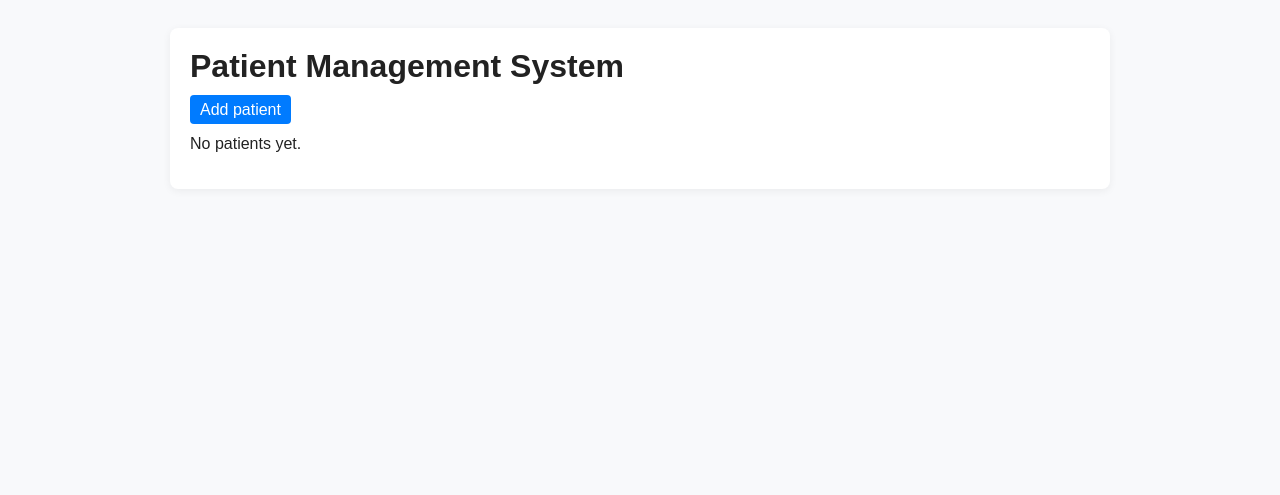
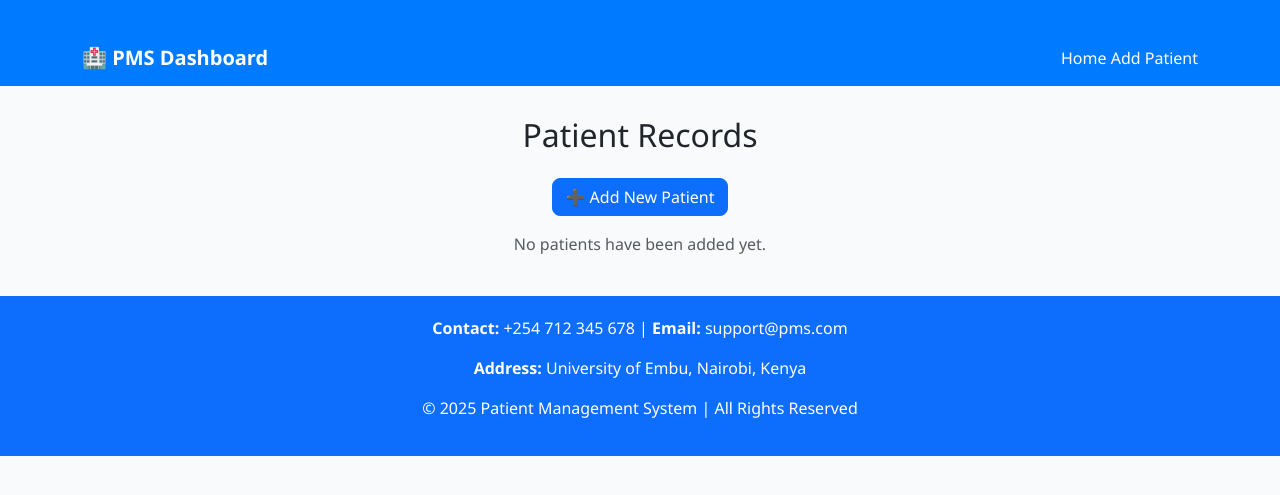
Before and after one commit to ndonga123/pms_app, a Flask app: page / in a window 1280 px wide. Shown: the top 495 px of the page. Run offline with Flask 3, Linux system fonts and the light colour scheme.

Commit message:
Updated app.py and templates with new features

```diff
--- a/app.py
+++ b/app.py
@@ -1,16 +1,15 @@
-from flask import Flask, render_template, request, redirect
+from flask import Flask, render_template, request, redirect, url_for
 from flask_sqlalchemy import SQLAlchemy
 import os
 
 app = Flask(__name__)
 
-# Configure database (use SQLite locally and PostgreSQL on Render)
-app.config['SQLALCHEMY_DATABASE_URI'] = os.environ.get('DATABASE_URL', 'sqlite:///patients.db').replace("postgres://", "postgresql://")
+# Database configuration
+app.config['SQLALCHEMY_DATABASE_URI'] = 'sqlite:///patients.db'
 app.config['SQLALCHEMY_TRACK_MODIFICATIONS'] = False
-
 db = SQLAlchemy(app)
 
-# Define the Patient model
+# Database model
 class Patient(db.Model):
     id = db.Column(db.Integer, primary_key=True)
     name = db.Column(db.String(100), nullable=False)
@@ -18,17 +17,16 @@ class Patient(db.Model):
     gender = db.Column(db.String(10), nullable=False)
     diagnosis = db.Column(db.String(200), nullable=False)
 
-# Initialize the database safely
 with app.app_context():
     db.create_all()
 
-# Home route – view all patients
+# Home page - show all patients
 @app.route('/')
 def index():
     patients = Patient.query.all()
     return render_template('index.html', patients=patients)
 
-# Add patient route (GET + POST)
+# Add patient
 @app.route('/add', methods=['GET', 'POST'])
 def add_patient():
     if request.method == 'POST':
@@ -40,21 +38,13 @@ def add_patient():
         new_patient = Patient(name=name, age=age, gender=gender, diagnosis=diagnosis)
         db.session.add(new_patient)
         db.session.commit()
+        return redirect(url_for('index'))
 
-        return redirect('/')
     return render_template('add.html')
 
-# Delete patient route
-@app.route('/delete/<int:id>')
-def delete_patient(id):
-    patient = Patient.query.get_or_404(id)
-    db.session.delete(patient)
-    db.session.commit()
-    return redirect('/')
-
-# Update patient route
-@app.route('/update/<int:id>', methods=['GET', 'POST'])
-def update_patient(id):
+# Edit patient
+@app.route('/edit/<int:id>', methods=['GET', 'POST'])
+def edit_patient(id):
     patient = Patient.query.get_or_404(id)
     if request.method == 'POST':
         patient.name = request.form['name']
@@ -62,10 +52,17 @@ def update_patient(id):
         patient.gender = request.form['gender']
         patient.diagnosis = request.form['diagnosis']
         db.session.commit()
-        return redirect('/')
-    return render_template('update.html', patient=patient)
+        return redirect(url_for('index'))
+    return render_template('edit.html', patient=patient)
 
-# Run the app
+# Delete patient
+@app.route('/delete/<int:id>', methods=['POST'])
+def delete_patient(id):
+    patient = Patient.query.get_or_404(id)
+    db.session.delete(patient)
+    db.session.commit()
+    return redirect(url_for('index'))
+
 if __name__ == '__main__':
     port = int(os.environ.get('PORT', 10000))
     app.run(host='0.0.0.0', port=port)
--- a/templates/index.html
+++ b/templates/index.html
@@ -1,22 +1,38 @@
-
 {% extends 'layout.html' %}
 {% block content %}
-  <p><a class="btn" href="{{ url_for('add_patient') }}">Add patient</a>
-</p>
+<h2 class="mb-4 text-center">Patient Records</h2>
+
+<div class="text-center mb-3">
+    <a class="btn btn-primary" href="{{ url_for('add_patient') }}">➕ Add New Patient</a>
+</div>
+
 {% if patients %}
-    <table>
-      <thead><tr><th>#</th><th>Name</th><th>DOB</th><th>Phone</th><th>Actions</th></tr></thead>
+<table class="table table-hover table-bordered align-middle">
+    <thead class="table-primary text-center">
+        <tr>
+            <th>ID</th>
+            <th>Name</th>
+            <th>Age</th>
+            <th>Gender</th>
+            <th>Diagnosis</th>
+            <th>Actions</th>
+        </tr>
+    </thead>
     <tbody>
-        {% for p in patients %}
+        {% for patient in patients %}
         <tr>
-            <td>{{ p.id }}</td>
-            <td>{{ p.first_name }} {{ p.last_name }}</td>
-            <td>{{ p.dob }}</td>
-            <td>{{ p.phone }}</td>
-            <td>
-              <a href="{{ url_for('edit', id=p.id) }}">Edit</a>
-              <form method="post" action="{{ url_for('delete', id=p.id) }}" style="display:inline" onsubmit="return confirm('Delete patient?');">
-                <button type="submit">Delete</button>
+            <td>{{ patient.id }}</td>
+            <td>{{ patient.name }}</td>
+            <td>{{ patient.age }}</td>
+            <td>{{ patient.gender }}</td>
+            <td>{{ patient.diagnosis }}</td>
+            <td class="text-center">
+                <a href="{{ url_for('edit_patient', id=patient.id) }}" class="btn btn-warning btn-sm">✏️ Edit</a>
+                <form action="{{ url_for('delete_patient', id=patient.id) }}" method="POST" style="display:inline;">
+                    <button type="submit" class="btn btn-danger btn-sm"
+                            onclick="return confirm('Are you sure you want to delete this patient?');">
+                        🗑️ Delete
+                    </button>
                 </form>
             </td>
         </tr>
@@ -24,6 +40,6 @@
     </tbody>
 </table>
 {% else %}
-    <p>No patients yet.</p>
+<p class="text-center text-muted">No patients have been added yet.</p>
 {% endif %}
 {% endblock %}
--- a/templates/layout.html
+++ b/templates/layout.html
@@ -1,22 +1,57 @@
+<!DOCTYPE html>
+<html lang="en">
+<head>
+    <meta charset="UTF-8">
+    <title>Patient Management System</title>
+    <link href="https://cdn.jsdelivr.net/npm/bootstrap@5.3.2/dist/css/bootstrap.min.css" rel="stylesheet">
+    <style>
+        body {
+            background: #f8fafc;
+            font-family: 'Segoe UI', sans-serif;
+        }
+        .navbar {
+            background-color: #007bff;
+        }
+        .navbar-brand, .nav-link {
+            color: white !important;
+        }
+        .footer {
+            background: #0d6efd;
+            color: white;
+            text-align: center;
+            padding: 20px;
+            margin-top: 40px;
+        }
+        .container {
+            margin-top: 30px;
+        }
+        table {
+            background: white;
+        }
+        .btn-primary {
+            border-radius: 8px;
+        }
+    </style>
+</head>
+<body>
+    <nav class="navbar navbar-expand-lg navbar-dark">
+        <div class="container">
+            <a class="navbar-brand fw-bold" href="{{ url_for('index') }}">🏥 PMS Dashboard</a>
+            <div>
+                <a class="nav-link d-inline" href="{{ url_for('index') }}">Home</a>
+                <a class="nav-link d-inline" href="{{ url_for('add_patient') }}">Add Patient</a>
+            </div>
+        </div>
+    </nav>
 
-<!doctype html>
-<html>
-  <head>
-    <meta charset="utf-8">
-    <title>Patient Management System</title>
-    <link rel="stylesheet" href="{{ url_for('static', filename='style.css') }}">
-  </head>
-  <body>
     <div class="container">
-      <header><h1>Patient Management System</h1></header>
-      {% with messages = get_flashed_messages() %}
-        {% if messages %}
-          <ul class="flashes">
-            {% for m in messages %}<li>{{ m }}</li>{% endfor %}
-          </ul>
-        {% endif %}
-      {% endwith %}
-      {% block content %}{% endblock %}
+        {% block content %}{% endblock %}
     </div>
-  </body>
+
+    <footer class="footer">
+        <p><strong>Contact:</strong> +254 712 345 678 | <strong>Email:</strong> support@pms.com</p>
+        <p><strong>Address:</strong> University of Embu, Nairobi, Kenya</p>
+        <p>&copy; 2025 Patient Management System | All Rights Reserved</p>
+    </footer>
+</body>
 </html>
```
Also changed, not shown: templates/edit.html (+34 -11 lines). Lines whose indentation alone changed are shown as unchanged.
